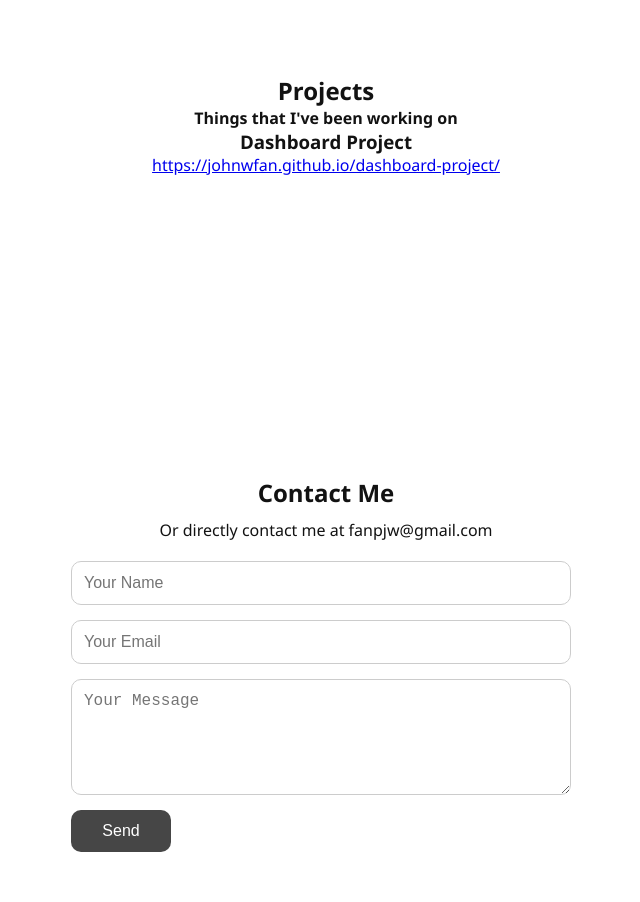
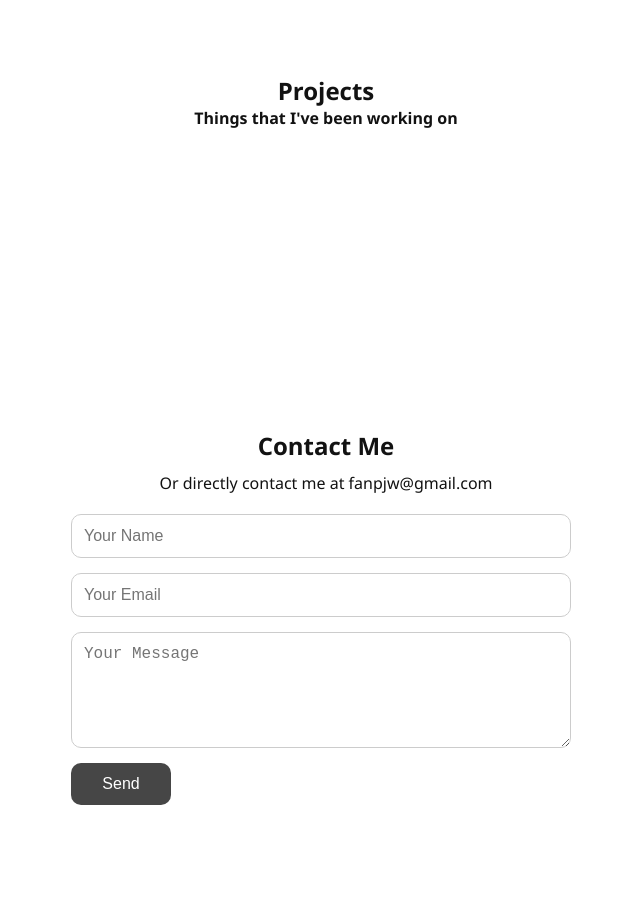
Before and after one commit to johnwfan/portfolio-website, a plain HTML site: page index.html in a window 1280 px wide. Shown: the part 2120-3022 px from the top of the page, without its empty margins (314-954 px from the left). Drawn offline with Linux system fonts and the light colour scheme; a web font is replaced by a local one.

Commit message:
Update index.html

```diff
--- a/index.html
+++ b/index.html
@@ -91,8 +91,6 @@
       <h2>Projects</h2>
       <h4>Things that I've been working on</h4>
       <div class="project">
-        <h3>Dashboard Project</h3>
-        <a href="https://johnwfan.github.io/dashboard-project/">https://johnwfan.github.io/dashboard-project/</a>
       </div>
     </section>
 
```
